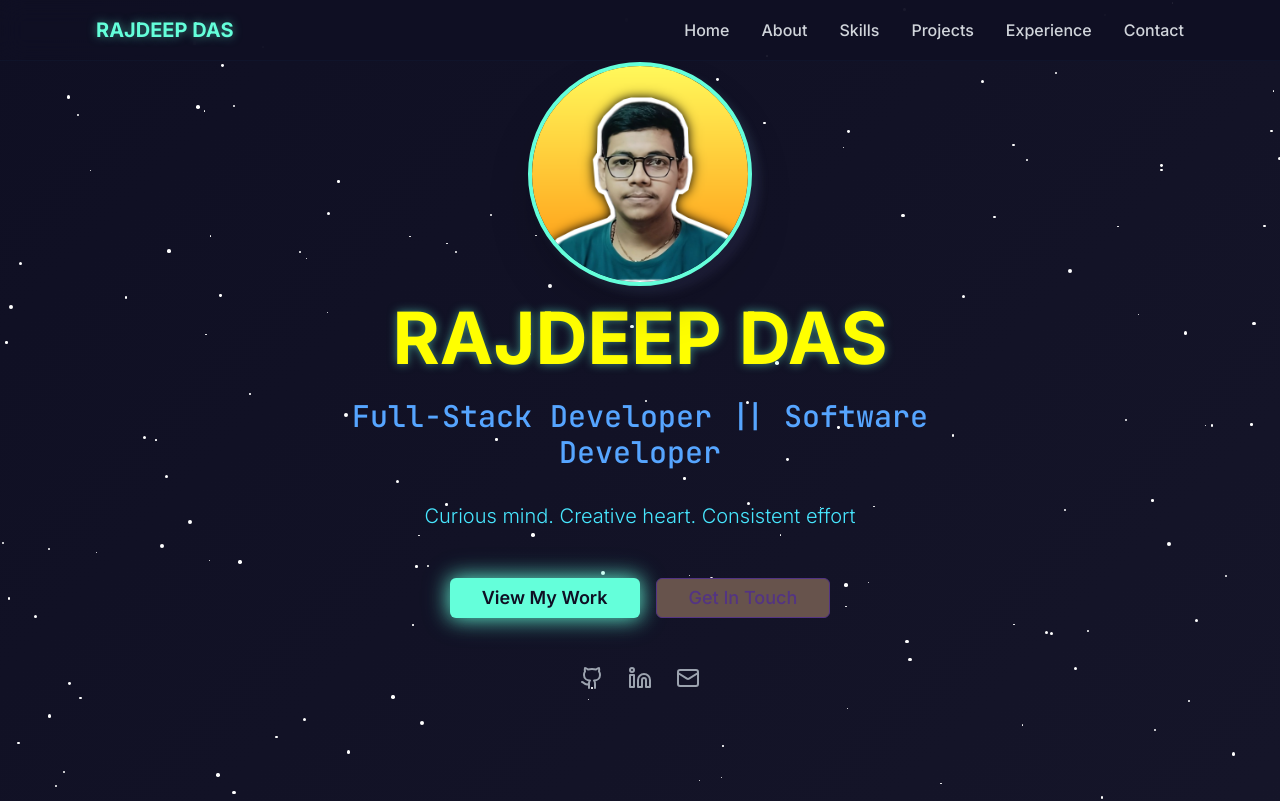
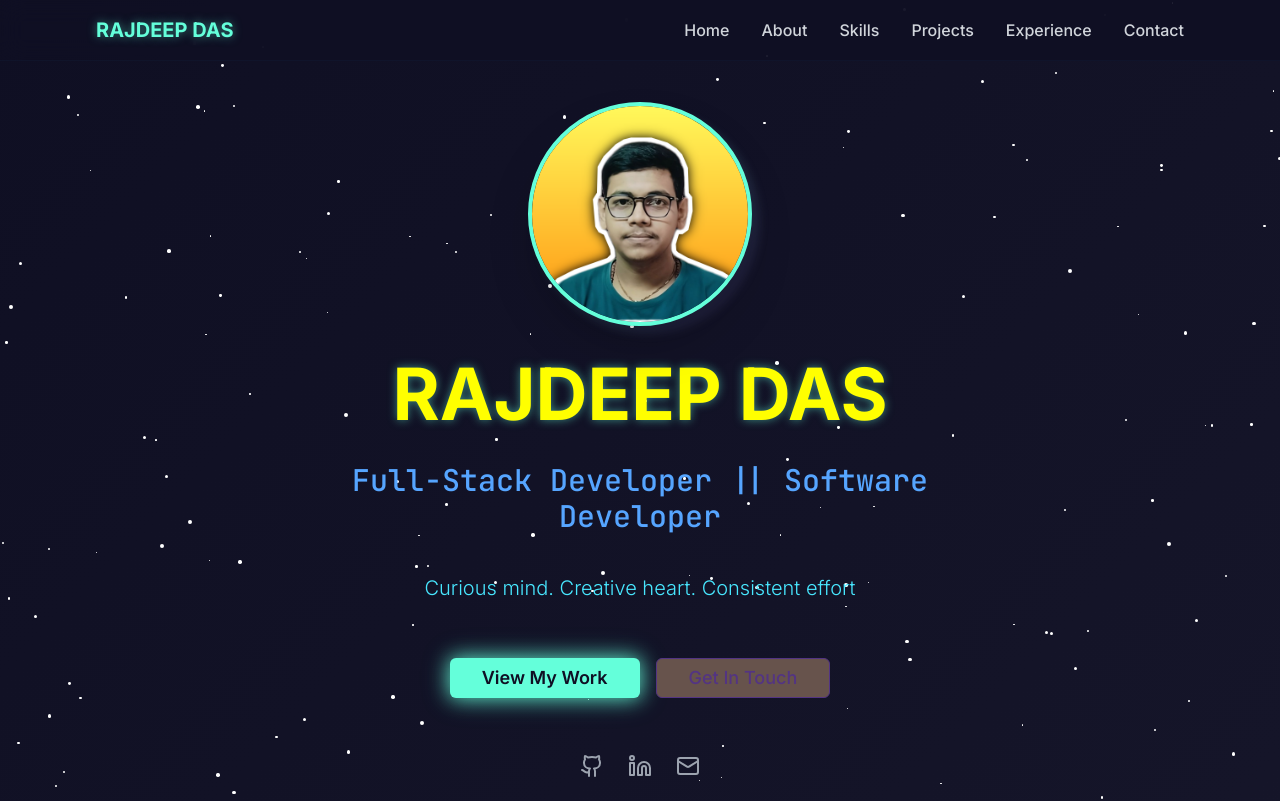
Before and after one commit to Rajdeep2868/dark-star-showcase, a React (Vite) app: page / in a window 1280 px wide. Shown: the top 801 px of the page. Built offline with nearby package versions, Linux system fonts and the light colour scheme.

Commit message:
Adjust home page layout.
Shift all elements down for perfect adjustment.

```diff
--- a/src/components/Hero.tsx
+++ b/src/components/Hero.tsx
@@ -2,6 +2,7 @@
 import React from 'react';
 import { Github, Linkedin, Mail } from 'lucide-react';
 import { Button } from '@/components/ui/button';
+
 const Hero = () => {
   const scrollToSection = (sectionId: string) => {
     const element = document.getElementById(sectionId);
@@ -11,11 +12,13 @@ const Hero = () => {
       });
     }
   };
-  return <section id="home" className="min-h-screen flex items-center justify-center relative">
+
+  return (
+    <section id="home" className="min-h-screen flex items-center justify-center relative pt-20">
       <div className="max-w-4xl mx-auto text-center section-padding">
         <div className="animate-fade-in">
           {/* Profile Image Circle */}
-          <div className="mb-4 flex justify-center">
+          <div className="mb-8 flex justify-center">
             <div className="relative">
               <div className="w-48 h-48 md:w-56 md:h-56 rounded-full border-4 border-space-cyan bg-transparent shadow-2xl transform perspective-1000 hover:scale-105 transition-transform duration-300">
                 <div className="w-full h-full rounded-full overflow-hidden shadow-inner">
@@ -27,11 +30,11 @@ const Hero = () => {
             </div>
           </div>
 
-          <h1 className="text-5xl md:text-7xl font-bold mb-6 glow-text">RAJDEEP DAS</h1>
-          <h2 className="text-xl mb-8 font-mono font-medium text-[#56a5ff] md:text-3xl">Full-Stack Developer || Software Developer</h2>
-          <p className="text-lg mb-12 max-w-2xl mx-auto leading-relaxed md:text-xl font-extralight text-[#48e7ff]">Curious mind. Creative heart. Consistent effort </p>
+          <h1 className="text-5xl md:text-7xl font-bold mb-8 glow-text">RAJDEEP DAS</h1>
+          <h2 className="text-xl mb-10 font-mono font-medium text-[#56a5ff] md:text-3xl">Full-Stack Developer || Software Developer</h2>
+          <p className="text-lg mb-14 max-w-2xl mx-auto leading-relaxed md:text-xl font-extralight text-[#48e7ff]">Curious mind. Creative heart. Consistent effort</p>
 
-          <div className="flex flex-col sm:flex-row gap-4 justify-center items-center mb-12">
+          <div className="flex flex-col sm:flex-row gap-4 justify-center items-center mb-14">
             <Button onClick={() => scrollToSection('projects')} className="bg-space-cyan text-space-dark hover:bg-space-cyan/90 px-8 py-3 text-lg font-semibold animate-glow">
               View My Work
             </Button>
@@ -40,7 +43,7 @@ const Hero = () => {
             </Button>
           </div>
 
-          <div className="flex justify-center space-x-6 mb-12">
+          <div className="flex justify-center space-x-6">
             <a href="https://github.com" target="_blank" rel="noopener noreferrer" className="text-gray-400 hover:text-space-cyan transition-colors duration-300 transform hover:scale-110">
               <Github size={24} />
             </a>
@@ -53,6 +56,8 @@ const Hero = () => {
           </div>
         </div>
       </div>
-    </section>;
+    </section>
+  );
 };
+
 export default Hero;
```
